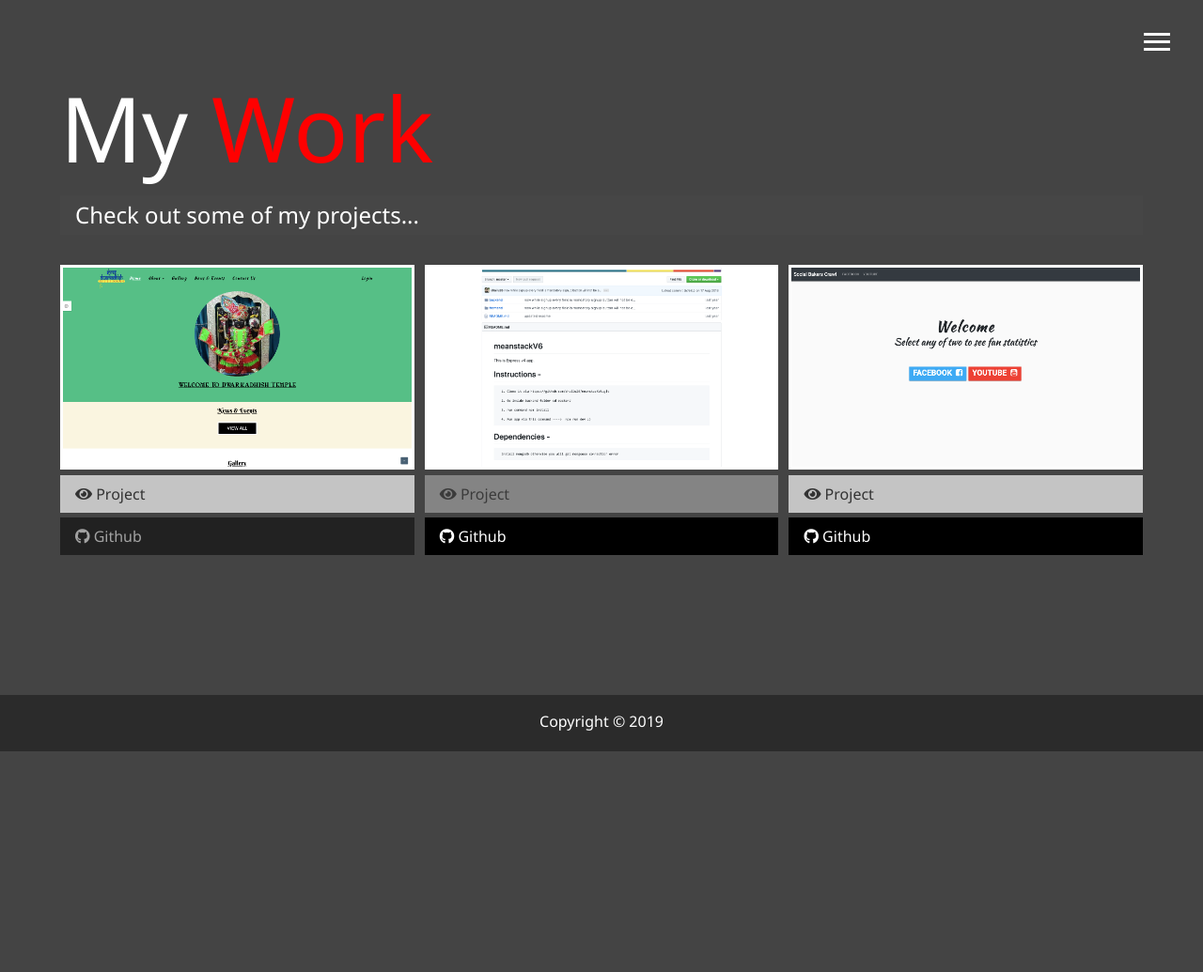
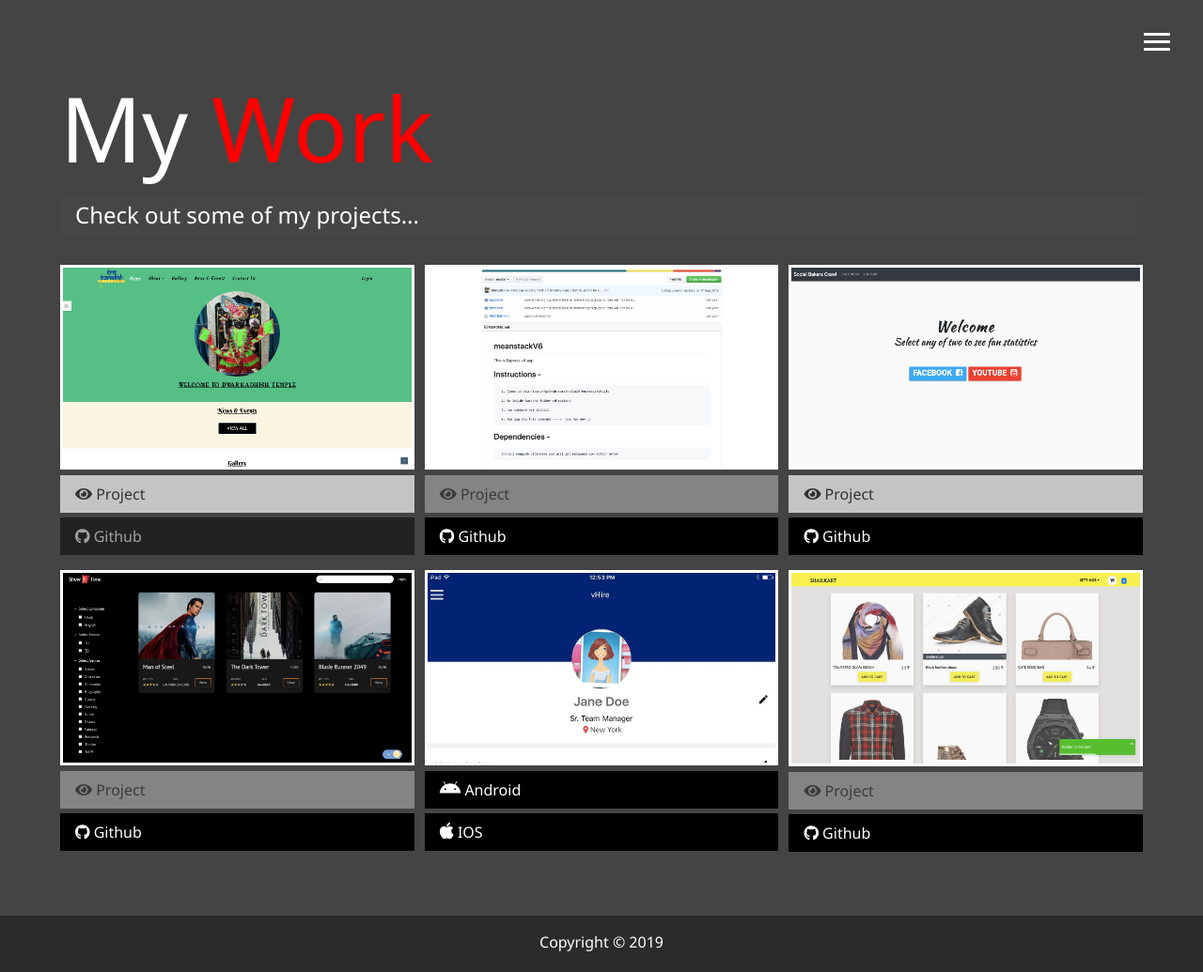
Before and after one commit to shailu26/shailu26.github.io, a plain HTML site: page work.html in a window 1280 px wide. Shown: the whole page at 94% size. Before the commit the page ends 800 px from the top, so only its background shows below. Drawn offline with nearby package versions, Linux system fonts and the light colour scheme.

Commit message:
added new tech and updated work html

```diff
--- a/work.html
+++ b/work.html
@@ -91,6 +91,50 @@
                 </a>
             </div>
 
+            <div class="item">
+                <a href="#!">
+                    <img src="/img/projects/project-4.png" alt="project-3">
+
+                    <!-- <img src="/dist/img/projects/project-3.png" alt="project-3"> -->
+                </a>
+                <a href="" target="_blank" class="disabled btn-light">
+                    <i class="fas fa-eye"></i> Project
+                </a>
+                <a href="https://github.com/shailu26/show-time" target="_blank" class="btn-dark">
+                    <i class="fab fa-github"></i> Github
+                </a>
+            </div>
+
+            <div class="item">
+                <a href="#!">
+                    <img src="/img/projects/project-5.png" alt="project-3">
+
+                    <!-- <img src="/dist/img/projects/project-3.png" alt="project-3"> -->
+                </a>
+                <a href="https://play.google.com/store/apps/details?id=com.appveil.vhire1" target="_blank" class="btn-dark">
+                    <i class="fab fa-android" style="font-size: 20px;"></i> Android
+                </a>
+                <a href="https://apps.apple.com/us/app/id1525382146" target="_blank" class="btn-dark">
+                    <i class="fab fa-apple" style="font-size: 20px;"></i> IOS
+                </a>
+            </div>
+
+            <div class="item">
+                <a href="#!">
+                    <img src="/img/projects/project-6.png" alt="project-3">
+
+                    <!-- <img src="/dist/img/projects/project-3.png" alt="project-3"> -->
+                </a>
+                <a href="" target="_blank" class="disabled btn-light">
+                    <i class="fas fa-eye"></i> Project
+                </a>
+                <a href="https://github.com/shailu26/shailkart" target="_blank" class="btn-dark">
+                    <i class="fab fa-github"></i> Github
+                </a>
+            </div>
+
+
+
         </div>
 
     </main>
```
Also changed, not shown: about.html (+28 -3 lines), img/projects/project-4.png (added), img/projects/project-5.png (added), img/projects/project-6.png (added), 1 other file.
